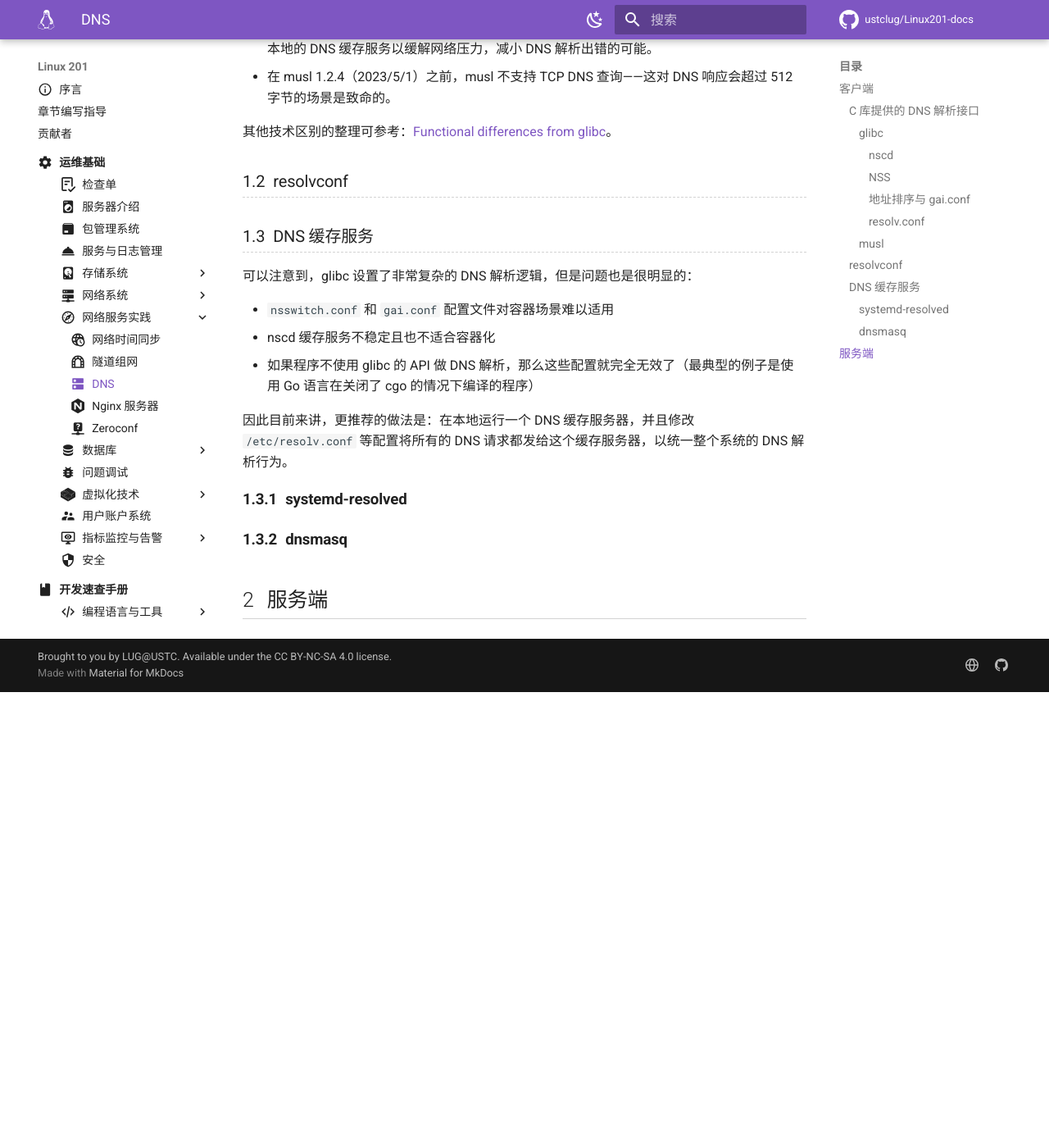
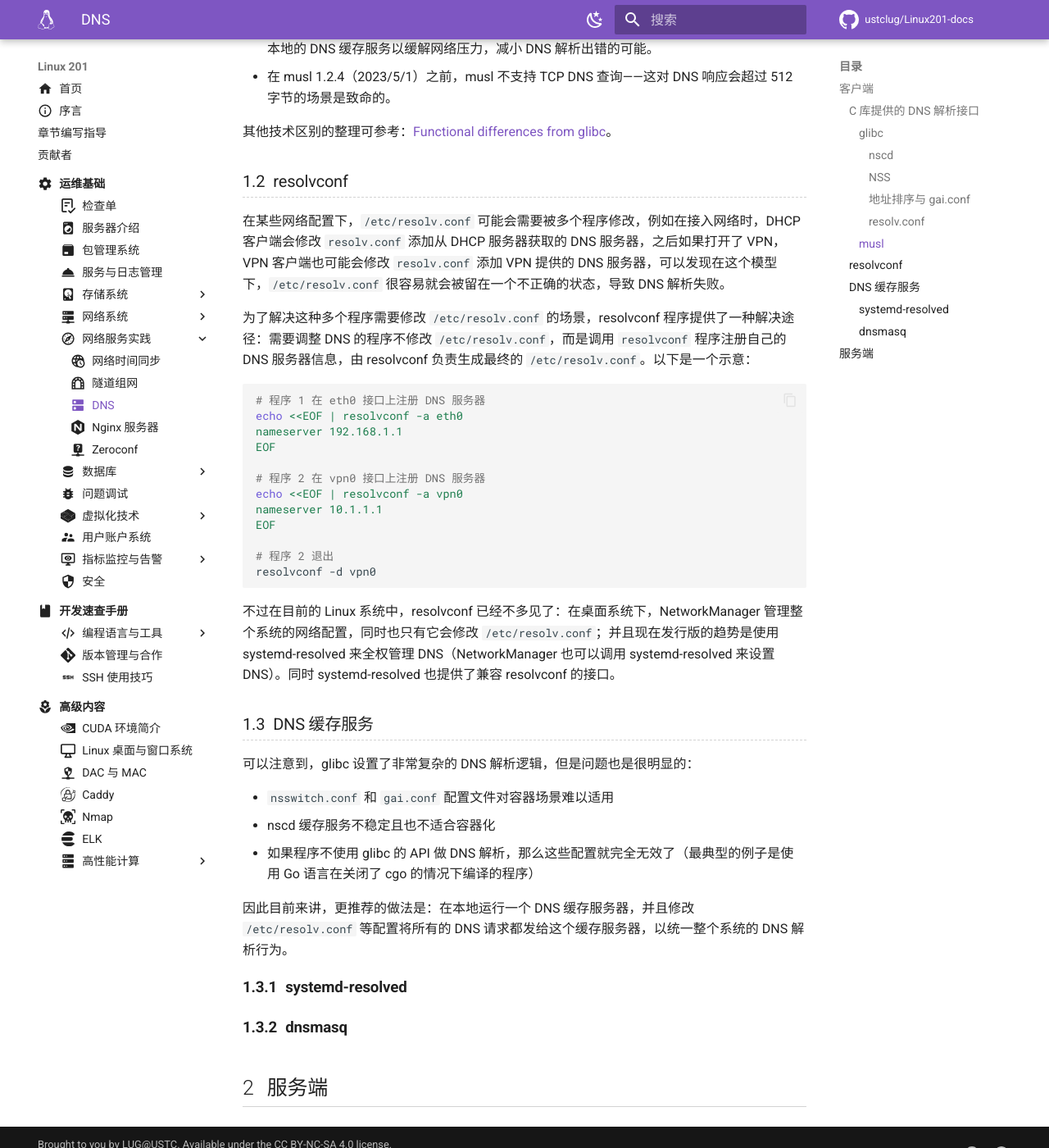
Before and after one commit to ustclug/Linux201-docs, an MkDocs documentation site: the page built from docs/ops/network-service/dns.md, in a window 1280 px wide and 1400 px high, scrolled down 7272 px. Shown: the whole window at 82% size. Built offline with MkDocs 1.6.1 and Material for MkDocs 9.7.7, drawn with Linux system fonts in a browser that asks for light colours; comment, search, counter and statistics services are not loaded; before the commit the page ends 8116 px from its top, so only the background shows below that.

Commit message:
ops/network-service/dns: simple intro of resolvconf

````diff
--- a/docs/ops/network-service/dns.md
+++ b/docs/ops/network-service/dns.md
@@ -284,6 +284,27 @@
 
 ### resolvconf
 
+在某些网络配置下，`/etc/resolv.conf` 可能会需要被多个程序修改，例如在接入网络时，DHCP 客户端会修改 `resolv.conf` 添加从 DHCP 服务器获取的 DNS 服务器，之后如果打开了 VPN，VPN 客户端也可能会修改 `resolv.conf` 添加 VPN 提供的 DNS 服务器，可以发现在这个模型下，`/etc/resolv.conf` 很容易就会被留在一个不正确的状态，导致 DNS 解析失败。
+
+为了解决这种多个程序需要修改 `/etc/resolv.conf` 的场景，resolvconf 程序提供了一种解决途径：需要调整 DNS 的程序不修改 `/etc/resolv.conf`，而是调用 `resolvconf` 程序注册自己的 DNS 服务器信息，由 resolvconf 负责生成最终的 `/etc/resolv.conf`。以下是一个示意：
+
+```sh
+# 程序 1 在 eth0 接口上注册 DNS 服务器
+echo <<EOF | resolvconf -a eth0
+nameserver 192.168.1.1
+EOF
+
+# 程序 2 在 vpn0 接口上注册 DNS 服务器
+echo <<EOF | resolvconf -a vpn0
+nameserver 10.1.1.1
+EOF
+
+# 程序 2 退出
+resolvconf -d vpn0
+```
+
+不过在目前的 Linux 系统中，resolvconf 已经不多见了：在桌面系统下，NetworkManager 管理整个系统的网络配置，同时也只有它会修改 `/etc/resolv.conf`；并且现在发行版的趋势是使用 systemd-resolved 来全权管理 DNS（NetworkManager 也可以调用 systemd-resolved 来设置 DNS）。同时 systemd-resolved 也提供了兼容 resolvconf 的接口。
+
 ### DNS 缓存服务 {#dns-cache}
 
 可以注意到，glibc 设置了非常复杂的 DNS 解析逻辑，但是问题也是很明显的：
````
